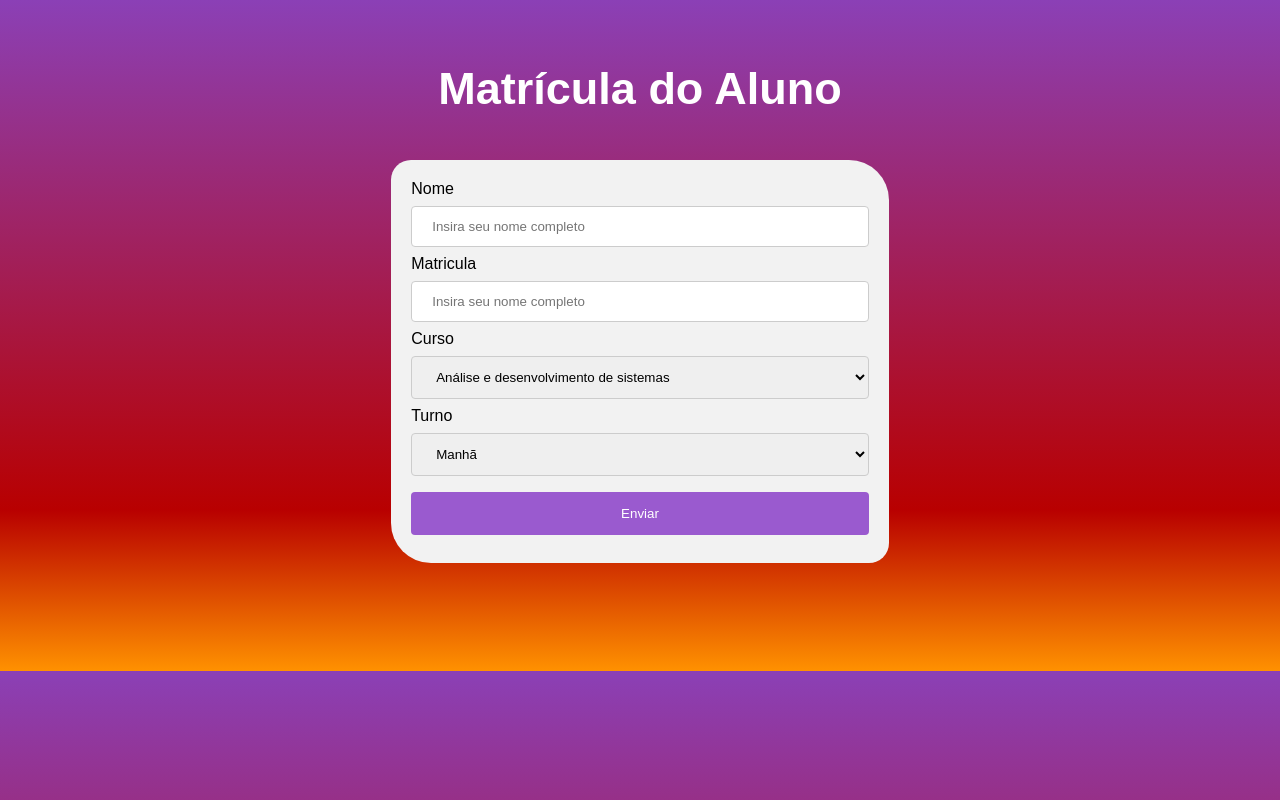
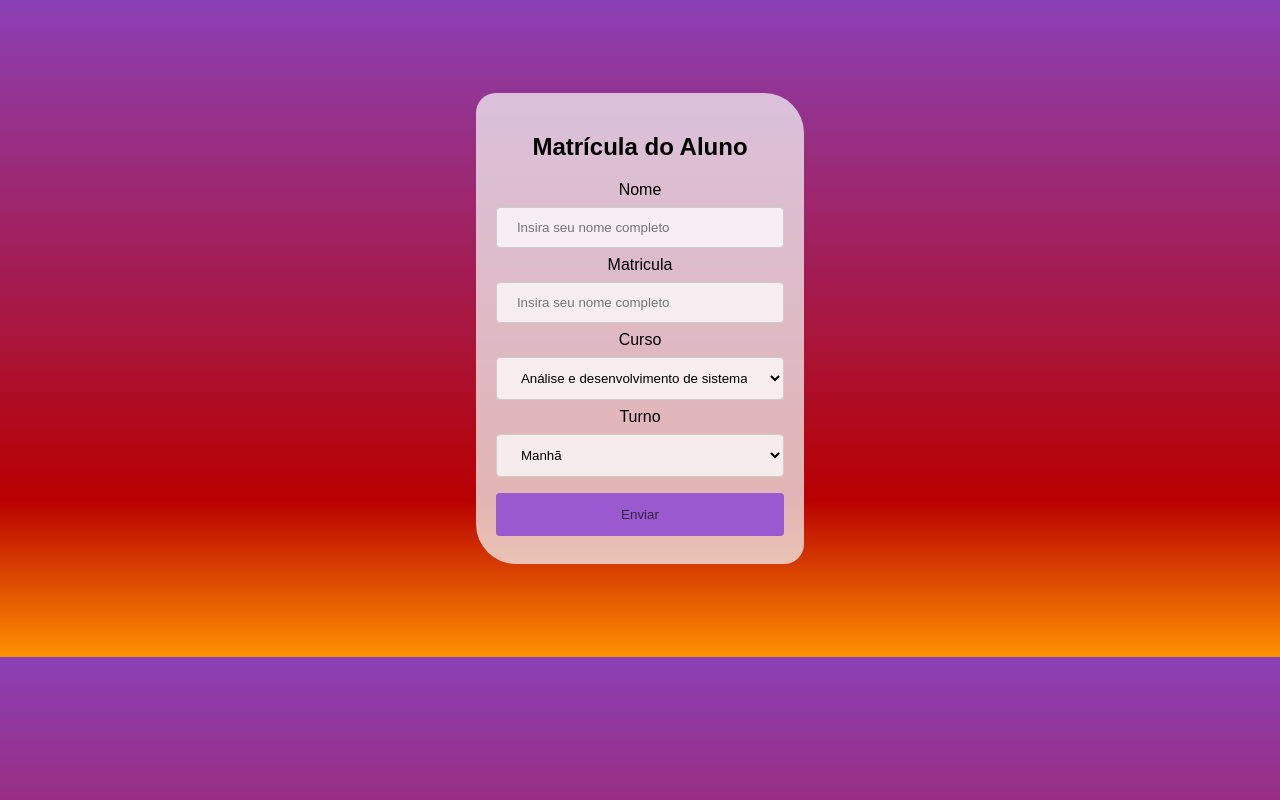
Before and after one commit to gabryellcavalcante/gabryellcavalcante.github.io, a plain HTML site: page AtividadeHTML/index.html in a window 1280 px wide. Drawn offline with Linux system fonts and the light colour scheme.

Commit message:
Comit fim

```diff
--- a/AtividadeHTML/index.html
+++ b/AtividadeHTML/index.html
@@ -9,12 +9,14 @@
 </head>
 <body>
 <script src="script.js"></script>
-   <h3>
-       Matrícula do Aluno
-   </h3>
 
-   <div>
+<div>
        <form action="">
+
+        <h2>
+            Matrícula do Aluno
+        </h2>
+
             <label for="">Nome</label>
             <input type="text" id="name" name="name" placeholder="Insira seu nome completo" required>
 
--- a/AtividadeHTML/style.css
+++ b/AtividadeHTML/style.css
@@ -1,8 +1,7 @@
 body{
     font-family: Arial, Helvetica, sans-serif;
-    background: rgb(139,64,182);
     background: linear-gradient(180deg, rgba(139,64,182,1) 0%, rgba(184,0,0,1) 76%, rgba(255,145,0,1) 100%);
-    padding: 10px 10px 100px 10px;
+    padding: 85px;
 }
 
 input[type=text],select{
@@ -13,6 +12,7 @@ input[type=text],select{
     border: 1px solid #ccc;
     border-radius: 4px;
     box-sizing: border-box;
+    background-color: #ffffffbe;
 }
 
 input[type=submit]{
@@ -20,7 +20,7 @@ input[type=submit]{
     padding: 14px 20px;
     margin: 8px 0;
     background-color: #9a5acf;
-    color: white;
+    color: #111111be;
     border: none;
     border-radius: 4px;
     cursor: pointer;
@@ -28,20 +28,22 @@ input[type=submit]{
 
 input[type=submit]:hover{
     background-color: #9927db;
-
 }
 
 
 div{
     border-radius: 20px 40px;
-    background-color: #f2f2f2;
+    background-color: #f2f2f2be ;
     padding: 20px;
-    margin-left: 30%;
-    margin-right: 30%;
+    margin-left: 35%;
+    margin-right: 35%;
+    text-align: center;
 }
+
+
 
 h3 {
     text-align: center;
     font-size: 45px;
-    color: white;
+    color: #000000;
 }
```
